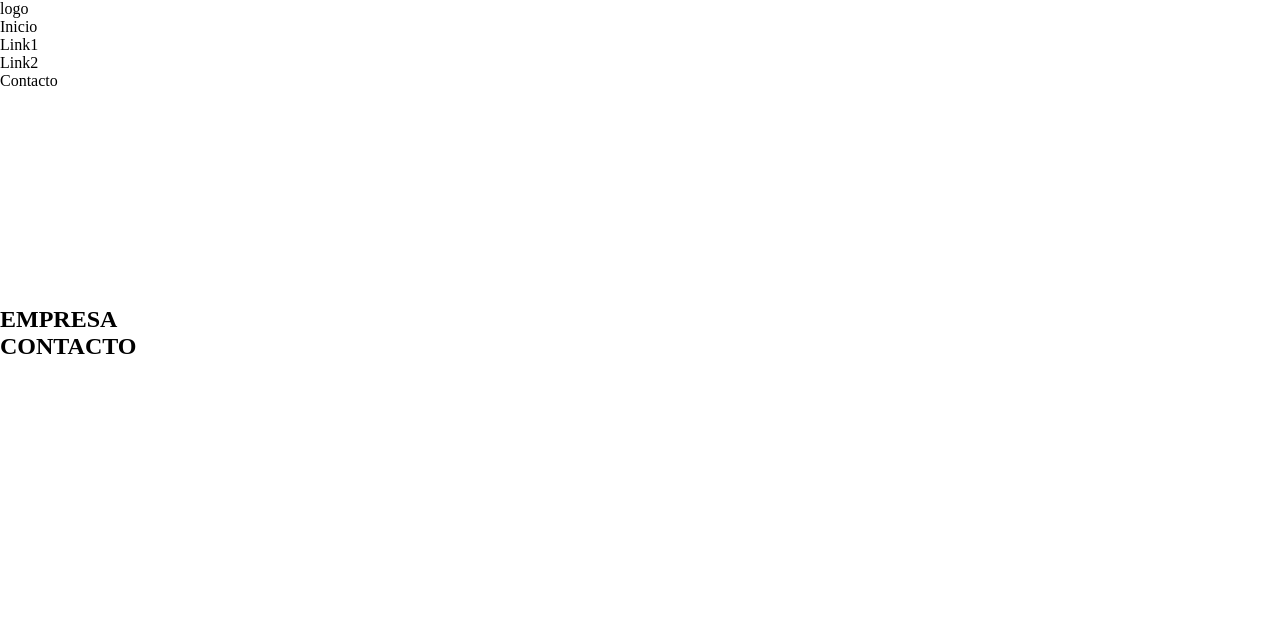
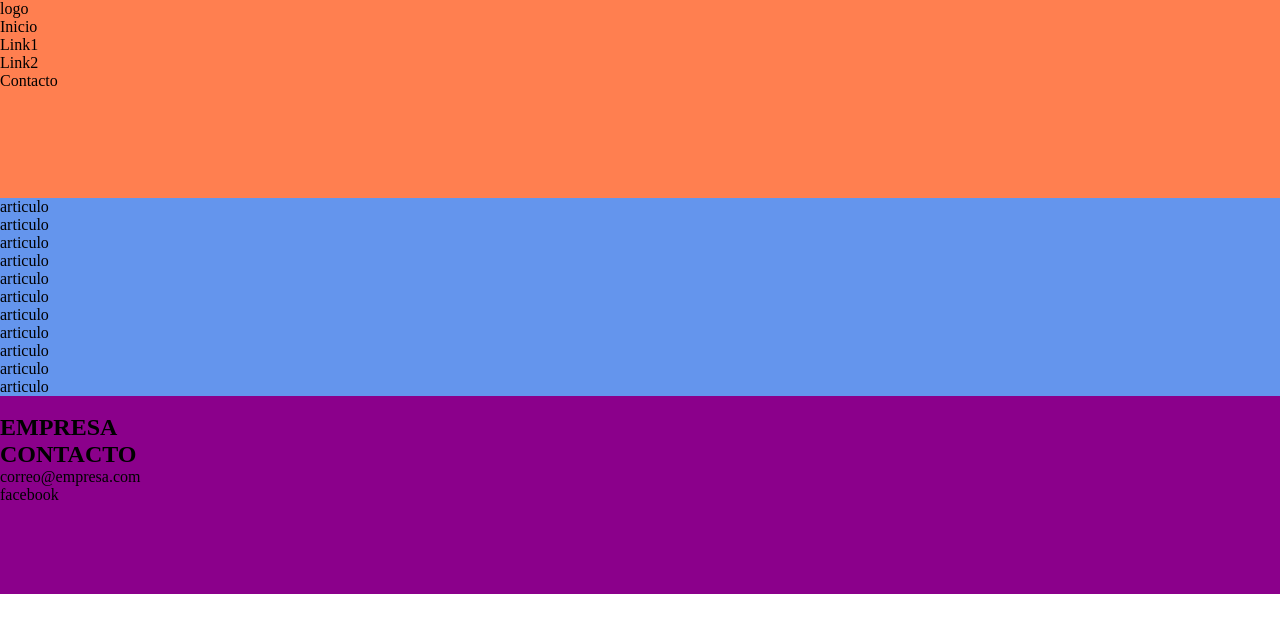
Before and after one commit to martincho22/landig-galleria, a plain HTML site: page index.html in a window 1280 px wide. Drawn offline with Linux system fonts and the light colour scheme.

Commit message:
estructura grid en body

```diff
--- a/assets/css/style.css
+++ b/assets/css/style.css
@@ -3,3 +3,31 @@
   padding: 0;
   box-sizing: border-box;
 }
+
+body{
+  display: grid;
+  grid-template-columns: 0.2fr 1fr 1fr  0.2fr;
+  grid-template-rows: repeat(3,1fr);
+  grid-template-areas:
+
+  "header  header  header  header"
+  "main   main    main    main"
+  "footer   footer    footer    footer"
+  ;
+
+}
+
+header{
+  grid-area: header;
+  background-color: coral;
+}
+
+main{
+  grid-area: main;
+  background-color: cornflowerblue;
+}
+
+footer{
+  grid-area: footer;
+  background-color:darkmagenta;
+}
--- a/index.html
+++ b/index.html
@@ -21,25 +21,29 @@
   <li>Contacto</li>
 </ul>
 </nav>
+
 </header>
 
 <main>
+
   <section>
-    <article><img src="" alt=""></article>
-    <article><img src="" alt=""></article>
-    <article><img src="" alt=""></article>
-    <article><img src="" alt=""></article>
-    <article><img src="" alt=""></article>
-    <article><img src="" alt=""></article>
-    <article><img src="" alt=""></article>
-    <article><img src="" alt=""></article>
-    <article><img src="" alt=""></article>
-    <article><img src="" alt=""></article>
-    <article><img src="" alt=""></article>
+    <article><img src="" alt="">articulo</article>
+    <article><img src="" alt="">articulo</article>
+    <article><img src="" alt="">articulo</article>
+    <article><img src="" alt="">articulo</article>
+    <article><img src="" alt="">articulo</article>
+    <article><img src="" alt="">articulo</article>
+    <article><img src="" alt="">articulo</article>
+    <article><img src="" alt="">articulo</article>
+    <article><img src="" alt="">articulo</article>
+    <article><img src="" alt="">articulo</article>
+    <article><img src="" alt="">articulo</article>
   </section>
+
 </main>
 
 <footer>
+
   <div>
     <div><img src="" alt=""></div>
     <h2>EMPRESA</h2>
@@ -47,8 +51,17 @@
 
   <div>
     <h2>CONTACTO</h2>
+    <p>correo@empresa.com</p>
   </div>
 
+  <div class="redes">
+    <ul>
+      <li>facebook</li>
+      <li></li>
+      <li></li>
+      <li></li>
+    </ul>
+  </div>
 
 </footer>
 
```
Also changed, not shown: assets/img/License free.txt (added, +45 -0 lines), assets/img/License premium.txt (added, +30 -0 lines), assets/img/27183.jpg (added), 1 other file.
